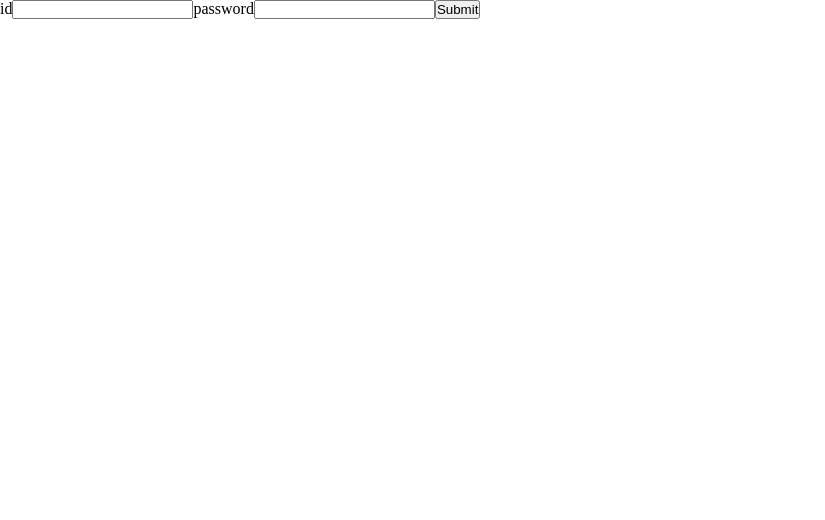
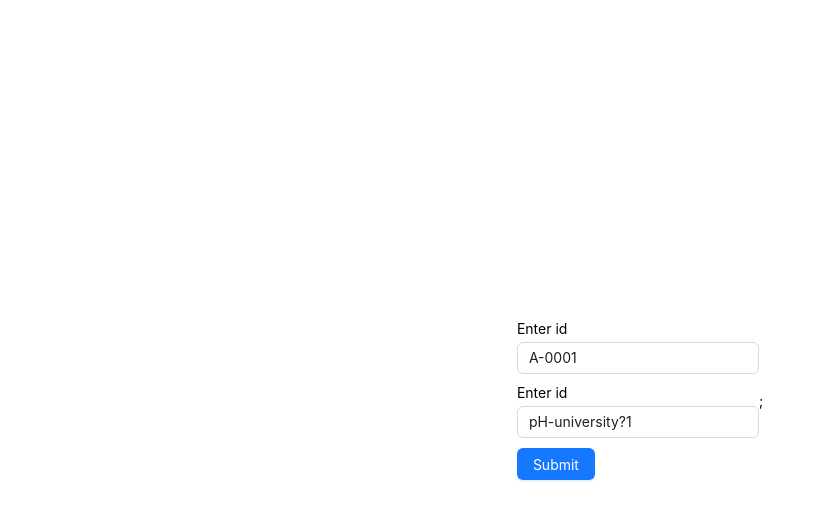
Before and after one commit to imrannaazir/ph-university, a React (Vite) app in the folder client/: page /login in a window 1280 px wide. Shown: the top 520 px of the page, without its empty margins (0-825 px from the left). Built offline with nearby package versions, Linux system fonts and the light colour scheme.

Commit message:
[BINDDED] - hook form and antd form

```diff
--- /dev/null
+++ b/client/src/components/form/PHForm.tsx
@@ -0,0 +1,28 @@
+import { FC, ReactNode } from "react";
+import {
+  FieldValues,
+  FormProvider,
+  SubmitHandler,
+  useForm,
+} from "react-hook-form";
+
+type TPHFormProps = {
+  onSubmit: SubmitHandler<FieldValues>;
+  children: ReactNode;
+  defaultValues?: Record<string, any>;
+};
+const PHForm: FC<TPHFormProps> = ({ onSubmit, children, defaultValues }) => {
+  const formConfig: { defaultValues?: Record<string, any> } = {};
+  if (defaultValues) {
+    formConfig.defaultValues = defaultValues;
+  }
+  const methods = useForm(formConfig);
+
+  return (
+    <FormProvider {...methods}>
+      <form onSubmit={methods.handleSubmit(onSubmit)}>{children}</form>;
+    </FormProvider>
+  );
+};
+
+export default PHForm;
--- /dev/null
+++ b/client/src/components/form/PHInput.tsx
@@ -0,0 +1,25 @@
+import { Input } from "antd";
+import { FC } from "react";
+import { Controller } from "react-hook-form";
+
+type TPHInputProps = {
+  type: React.HTMLInputTypeAttribute;
+  name: string;
+  label?: string;
+};
+
+const PHInput: FC<TPHInputProps> = ({ type, label, name }) => {
+  return (
+    <Controller
+      name={name}
+      render={({ field }) => (
+        <div style={{ marginBottom: "10px" }}>
+          {label && <p style={{ marginBottom: "5px" }}>{label}</p>}
+          <Input {...field} type={type} id={name} />
+        </div>
+      )}
+    ></Controller>
+  );
+};
+
+export default PHInput;
--- a/client/src/components/layout/MainLayout.tsx
+++ b/client/src/components/layout/MainLayout.tsx
@@ -1,16 +1,26 @@
 import React from "react";
-import { Layout } from "antd";
+import { Button, Layout } from "antd";
 import { Outlet } from "react-router-dom";
 import Sidebar from "./Sidebar";
+import { useAppDispatch } from "../../redux/hooks";
+import { logOut } from "../../redux/features/auth/authSlice";
 
 const { Header, Content } = Layout;
 
 const MainLayout: React.FC = () => {
+  const dispatch = useAppDispatch();
   return (
     <Layout style={{ height: "100vh" }}>
       <Sidebar />
       <Layout>
-        <Header />
+        <Header>
+          <Button
+            style={{ marginLeft: "95%" }}
+            onClick={() => dispatch(logOut())}
+          >
+            Logout
+          </Button>
+        </Header>
         <Content style={{ margin: "24px 16px 0" }}>
           <Outlet />
         </Content>
--- a/client/src/components/layout/Sidebar.tsx
+++ b/client/src/components/layout/Sidebar.tsx
@@ -3,14 +3,13 @@ import sidebarItemsGenerator from "../../libs/sidebarItemsGenerator";
 import { studentPaths } from "../../routes/student.route";
 import { adminPaths } from "../../routes/admin.routes";
 import { facultyPaths } from "../../routes/faculty.routes";
-import { useAppDispatch, useAppSelector } from "../../redux/hooks";
-import { logOut, selectUser } from "../../redux/features/auth/authSlice";
+import { useAppSelector } from "../../redux/hooks";
+import { selectUser } from "../../redux/features/auth/authSlice";
 const { Sider } = Layout;
 
 const Sidebar = () => {
   const user = useAppSelector(selectUser);
   const role = user?.role;
-  const dispatch = useAppDispatch();
 
   const UserRole = {
     ADMIN: "admin",
@@ -56,7 +55,6 @@ const Sidebar = () => {
         PH Uni
       </div>
 
-      <button onClick={() => dispatch(logOut())}>Logout</button>
       <Menu
         theme="dark"
         mode="inline"
--- a/client/src/pages/Login.tsx
+++ b/client/src/pages/Login.tsx
@@ -1,57 +1,60 @@
-import { SubmitHandler, useForm } from "react-hook-form";
+import { FieldValues, SubmitHandler } from "react-hook-form";
 import { useLoginMutation } from "../redux/features/auth/authApi";
 import { useAppDispatch } from "../redux/hooks";
-import { logIn } from "../redux/features/auth/authSlice";
+import { TUser, logIn } from "../redux/features/auth/authSlice";
 import decodeToken from "../utils/decodeToken";
 import { useNavigate } from "react-router-dom";
 import { toast } from "sonner";
-
-// type
-type TInputs = {
-  id: string;
-  password: string;
-};
+import PHForm from "../components/form/PHForm";
+import PHInput from "../components/form/PHInput";
+import { Button, Row } from "antd";
 
 const LoginPage = () => {
-  const [login, { error }] = useLoginMutation();
+  const [login] = useLoginMutation();
   const dispatch = useAppDispatch();
   const navigate = useNavigate();
 
+  const onSubmit: SubmitHandler<FieldValues> = async (data) => {
+    console.log(data);
+
     const toastId = toast.loading("Logging in.");
-
-  if (error) {
-    toast.error("Something went wrong.", { id: toastId });
-  }
-  const { handleSubmit, register } = useForm<TInputs>();
-  const onSubmit: SubmitHandler<TInputs> = async (data) => {
     const userData = {
       id: data.id,
       password: data.password,
     };
+    try {
       const response = await login(userData).unwrap();
-    console.log(response?.data.token);
-
       if (response?.data) {
+        const user = decodeToken(response?.data.accessToken) as TUser;
         dispatch(
           logIn({
             token: response?.data.accessToken,
-          user: decodeToken(response?.data.accessToken),
+            user,
           })
         );
-      toast.success("Logged in successfully.", { id: toastId, duration: 2000 });
-      navigate(`/`);
+        toast.success("Logged in successfully.", {
+          id: toastId,
+          duration: 2000,
+        });
+        navigate(`/${user.role}/dashboard`);
+      }
+    } catch (error) {
+      toast.error("Something went wrong.", { id: toastId, duration: 2000 });
     }
   };
   return (
-    <div>
-      <form onSubmit={handleSubmit(onSubmit)}>
-        id
-        <input type="text" id="id" {...register("id")} />
-        password
-        <input type="text" id="password" {...register("password")} />
-        <button type="submit">Submit</button>
-      </form>
-    </div>
+    <Row justify="center" align="middle" style={{ height: "100vh" }}>
+      <PHForm
+        onSubmit={onSubmit}
+        defaultValues={{ id: "A-0001", password: "pH-university?1" }}
+      >
+        <PHInput type="text" name="id" label="Enter id" />
+        <PHInput type="text" name="password" label="Enter id" />
+        <Button type="primary" htmlType="submit">
+          Submit
+        </Button>
+      </PHForm>
+    </Row>
   );
 };
 
--- a/client/src/redux/features/auth/authSlice.ts
+++ b/client/src/redux/features/auth/authSlice.ts
@@ -1,13 +1,15 @@
 import { createSlice } from "@reduxjs/toolkit";
 import { RootState } from "../../store";
+import { toast } from "sonner";
 
+export type TUser = {
+  id: string;
+  role: string;
+  iat: number;
+  exp: number;
+};
 type TAuthState = {
-  user: {
-    id: string;
-    role: string;
-    iat: number;
-    exp: number;
-  } | null;
+  user: TUser | null;
   token: string | null;
 };
 
@@ -30,6 +32,7 @@ const authSlice = createSlice({
     logOut: (state) => {
       state.token = null;
       state.user = null;
+      toast.success("Logged out.", { duration: 2000 });
     },
   },
 });
```
Lines whose indentation alone changed are shown as unchanged.
